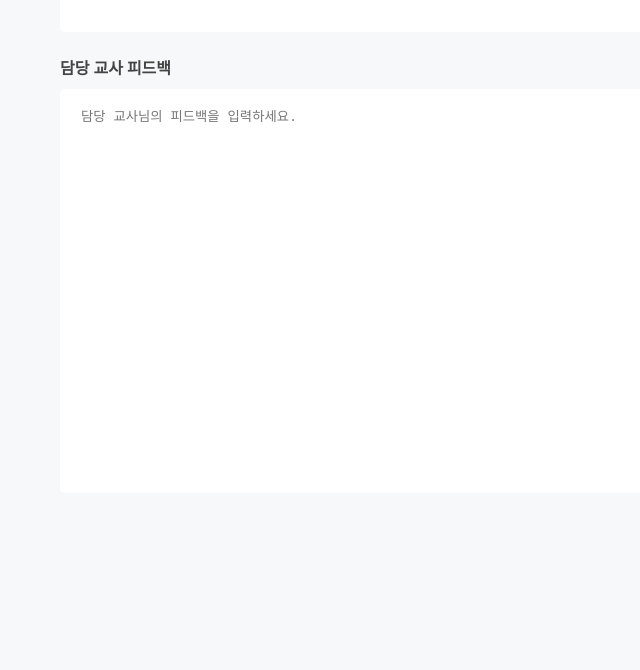
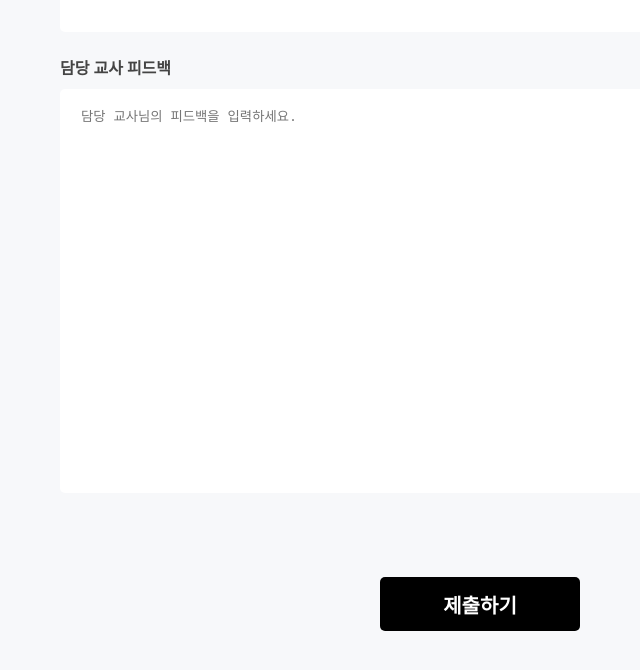
Before and after one commit to TEAM-402ROOM/MajorClub_Frontend, a React (Create React App) app: page /report in a window 1280 px wide. Shown: the part 2477-3147 px from the top of the page, without its empty margins (160-800 px from the left). Before the commit the page ends 2973 px from the top, so only its background shows below. Built offline with nearby package versions, Linux system fonts and the light colour scheme.

Commit message:
ADD:: 줄바꿈

```diff
--- a/src/components/report/report.jsx
+++ b/src/components/report/report.jsx
@@ -90,6 +90,7 @@ const Report = () => {
       <TextField placeholder="멘토 교사님의 피드백을 입력하세요." />
       <TeacherType m={20}>담당 교사 피드백</TeacherType>
       <TextField placeholder="담당 교사님의 피드백을 입력하세요." />
+      <PostButton>제출하기</PostButton>
     </MainBox>
   );
 };
@@ -105,6 +106,7 @@ const Column = styled.div`
 
 const ColumnSkill = styled.div`
   display: flex;
+  flex-wrap: wrap;
   justify-content: start;
   align-items: center;
   width: 840px;
@@ -309,4 +311,25 @@ const TeacherType = styled.div`
   margin-top: ${(props) => `${props.m}px`};
 `;
 
+const PostButton = styled.div`
+  cursor: pointer;
+  margin: auto;
+  display: flex;
+  margin-top: 81px;
+  justify-content: center;
+  align-items: center;
+  width: 200px;
+  height: 54px;
+  flex-shrink: 0;
+  border-radius: 5px;
+  background: #000;
+  color: var(--gray-scale-gray-scale-700, #fff);
+  font-family: Pretendard;
+  font-size: 20px;
+  font-style: normal;
+  font-weight: 600;
+  line-height: normal;
+  margin-bottom: 91px;
+`;
+
 export default Report;
```
